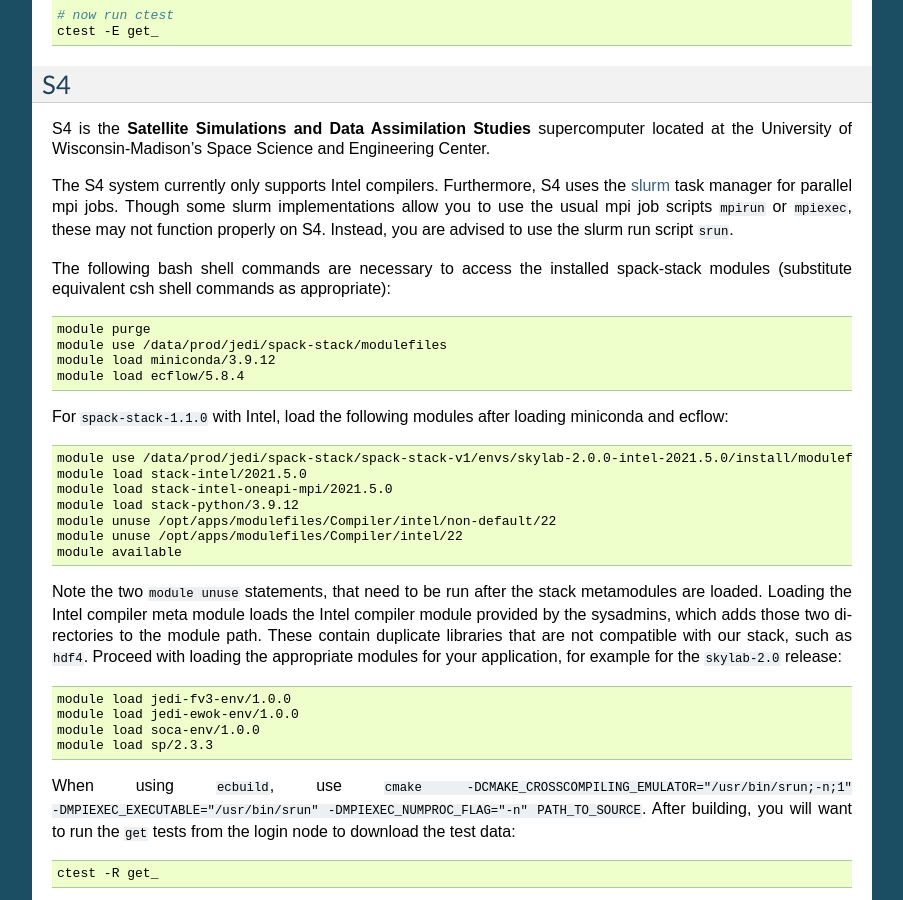
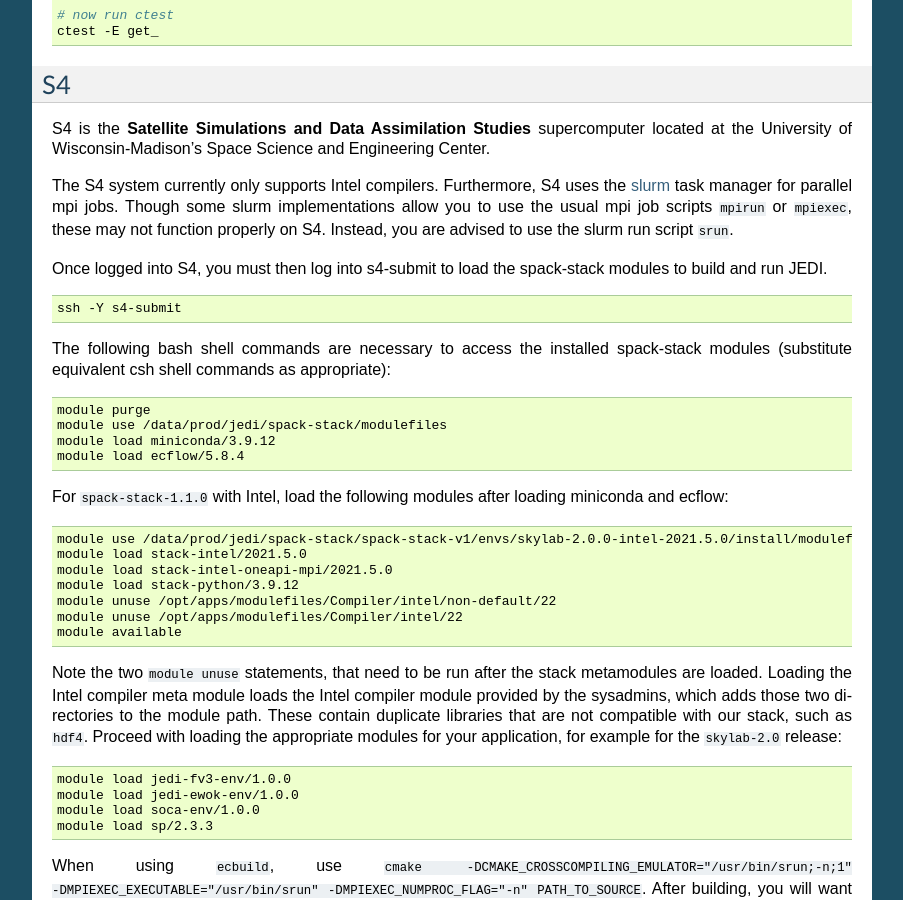
Before and after one commit to JCSDA/jedi-docs, a Sphinx documentation site: the page built from docs/using/jedi_environment/modules.rst, in a window 1280 px wide and 900 px high, scrolled down 8260 px. Shown: the whole window, without its empty margins (198-1101 px from the left). Built offline with Sphinx 7.4.7, drawn with Linux system fonts in a browser that asks for light colours.

Commit message:
Update to S4 instructions for spack-stack (#522)
* Updated s4 login instructions.

* Update docs/using/jedi_environment/modules.rst

Co-authored-by: Maryam Abdi <maryamao@ucar.edu>

Co-authored-by: Maryam Abdi <maryamao@ucar.edu>

```diff
--- a/docs/using/jedi_environment/modules.rst
+++ b/docs/using/jedi_environment/modules.rst
@@ -483,6 +483,12 @@
 
 The S4 system currently only supports Intel compilers.  Furthermore, S4 uses the `slurm <https://slurm.schedmd.com/>`_ task manager for parallel mpi jobs.  Though some slurm implementations allow you to use the usual mpi job scripts :code:`mpirun` or :code:`mpiexec`, these may not function properly on S4.  Instead, you are advised to use the slurm run script :code:`srun`.
 
+Once logged into S4, you must then log into s4-submit to load the spack-stack modules to build and run JEDI.
+
+.. code-block:: bash
+
+   ssh -Y s4-submit
+
 The following bash shell commands are necessary to access the installed spack-stack modules (substitute equivalent csh shell commands as appropriate):
 
 .. code-block:: bash
```
